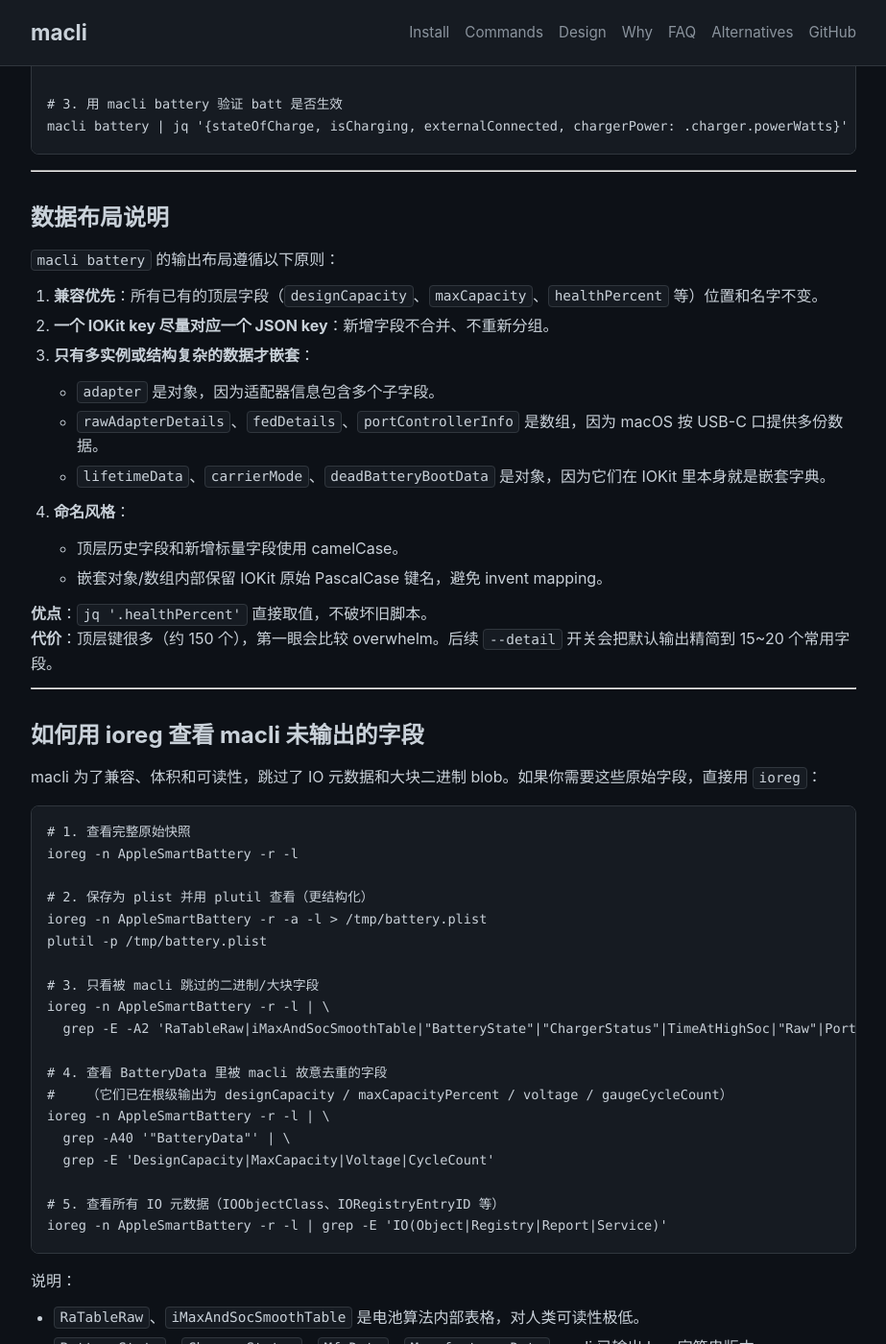
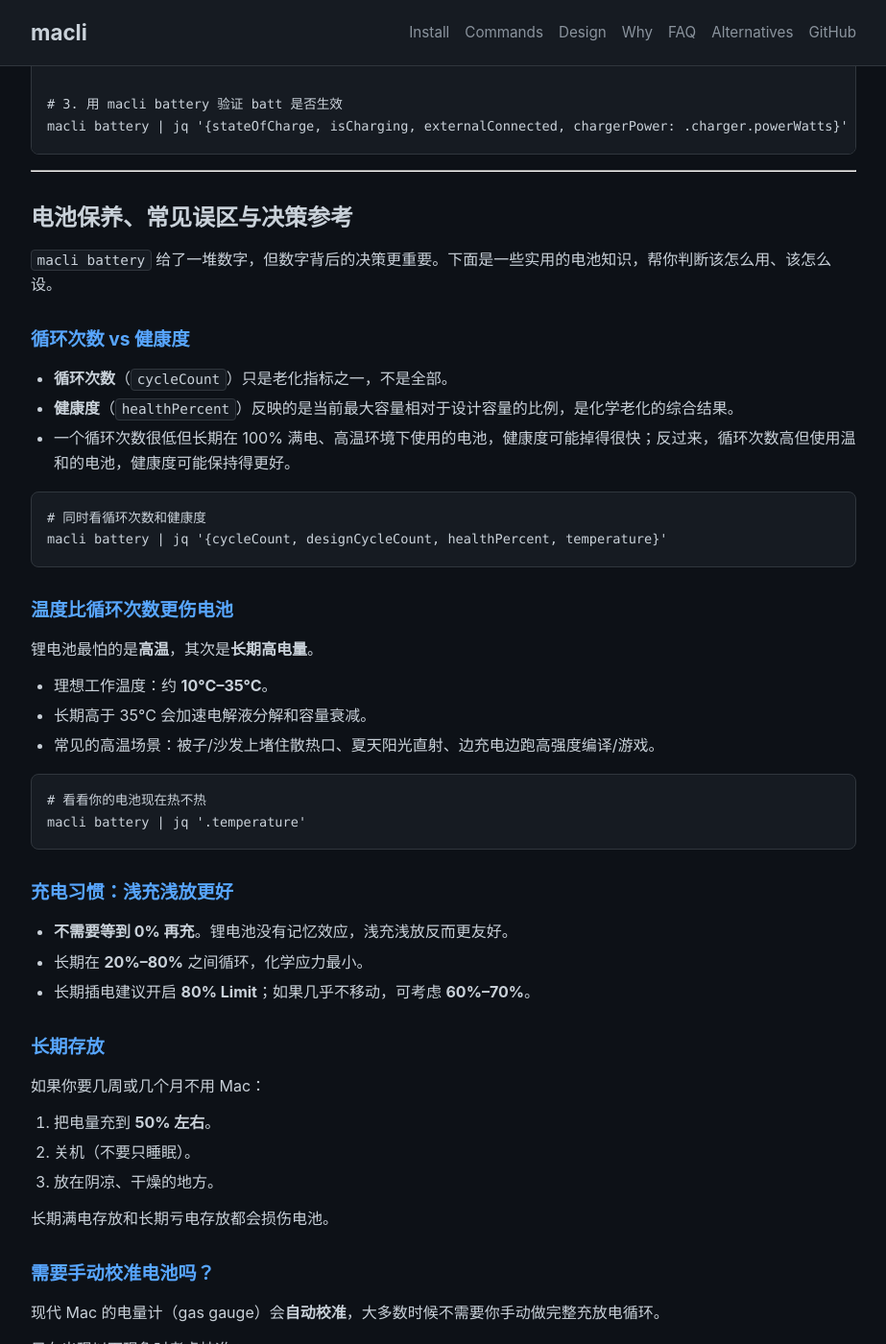
Before and after one commit to ljh-sh/macli, a Jekyll site: the page built from docs/battery.md, in a window 1280 px wide and 1400 px high, scrolled down 21572 px. Shown: the whole window at 96% size, without its empty margins (178-1101 px from the left). Built offline with Jekyll 4.4.1, drawn with Linux system fonts in a browser that asks for light colours; some of the changed text lies outside the part shown.

Commit message:
docs(battery): add battery care, myths, and decision guide

````diff
--- a/docs/battery.md
+++ b/docs/battery.md
@@ -685,6 +685,91 @@
 
 ---
 
+## 电池保养、常见误区与决策参考
+
+`macli battery` 给了一堆数字，但数字背后的决策更重要。下面是一些实用的电池知识，帮你判断该怎么用、该怎么设。
+
+### 循环次数 vs 健康度
+
+- **循环次数**（`cycleCount`）只是老化指标之一，不是全部。
+- **健康度**（`healthPercent`）反映的是当前最大容量相对于设计容量的比例，是化学老化的综合结果。
+- 一个循环次数很低但长期在 100% 满电、高温环境下使用的电池，健康度可能掉得很快；反过来，循环次数高但使用温和的电池，健康度可能保持得更好。
+
+```sh
+# 同时看循环次数和健康度
+macli battery | jq '{cycleCount, designCycleCount, healthPercent, temperature}'
+```
+
+### 温度比循环次数更伤电池
+
+锂电池最怕的是**高温**，其次是**长期高电量**。
+
+- 理想工作温度：约 **10°C–35°C**。
+- 长期高于 35°C 会加速电解液分解和容量衰减。
+- 常见的高温场景：被子/沙发上堵住散热口、夏天阳光直射、边充电边跑高强度编译/游戏。
+
+```sh
+# 看看你的电池现在热不热
+macli battery | jq '.temperature'
+```
+
+### 充电习惯：浅充浅放更好
+
+- **不需要等到 0% 再充**。锂电池没有记忆效应，浅充浅放反而更友好。
+- 长期在 **20%–80%** 之间循环，化学应力最小。
+- 长期插电建议开启 **80% Limit**；如果几乎不移动，可考虑 **60%–70%**。
+
+### 长期存放
+
+如果你要几周或几个月不用 Mac：
+
+1. 把电量充到 **50% 左右**。
+2. 关机（不要只睡眠）。
+3. 放在阴凉、干燥的地方。
+
+长期满电存放和长期亏电存放都会损伤电池。
+
+### 需要手动校准电池吗？
+
+现代 Mac 的电量计（gas gauge）会**自动校准**，大多数时候不需要你手动做完整充放电循环。
+
+只在出现以下现象时考虑校准：
+
+- 电量百分比突然跳变（比如从 30% 直接跳到 5%）；
+- 显示 100% 后很快掉电；
+- `healthPercent` 在不同次采样间大幅波动。
+
+校准方法：用到接近自动关机，然后一次性充满到 100%，中间不要中断。
+
+### 什么时候该考虑换电池
+
+| 信号 | 说明 |
+|---|---|
+| `healthPercent` < 80% | 容量已明显衰减 |
+| `cycleCount` 接近或超过 `designCycleCount` | 常见设计寿命是 1000 次 |
+| 机身鼓包 | 立即停止使用并更换 |
+| 意外关机 | 可能是电池内阻过大或保护板动作 |
+| 系统显示 **Service Recommended** | 官方建议维修 |
+| `cellVoltageDelta` 持续 > 0.05 V | 电芯不平衡加剧 |
+
+### MagSafe 指示灯含义
+
+| 颜色 | 含义 |
+|---|---|
+| 橙色 | 正在充电 |
+| 绿色 | 已充满，或已达到充电上限 |
+
+如果你开了 80% Limit，MagSafe 灯在 80% 时就会变绿，这是正常的。
+
+### 常见误区
+
+- ❌ **“必须把电用完再充”** — 锂电池没有记忆效应，深度放电反而有害。
+- ❌ **“快充伤电池”** — 充电速度由 BMS 控制，真正伤电池的是快充时产生的高温。
+- ❌ **“一直插电会充坏电池”** — 现代 BMS 会停充并转由市电供电，但长期停在 100% 会加速化学老化；开 80% Limit 可缓解。
+- ❌ **“循环次数低就一定健康”** — 高温、满电存放、电芯不平衡同样会拉低健康度。
+
+---
+
 ## 数据布局说明
 
 `macli battery` 的输出布局遵循以下原则：
````
